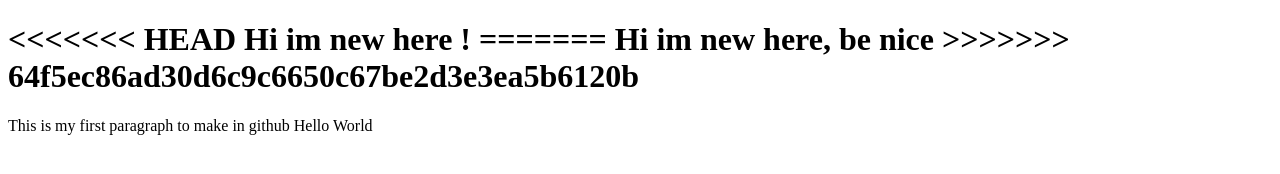
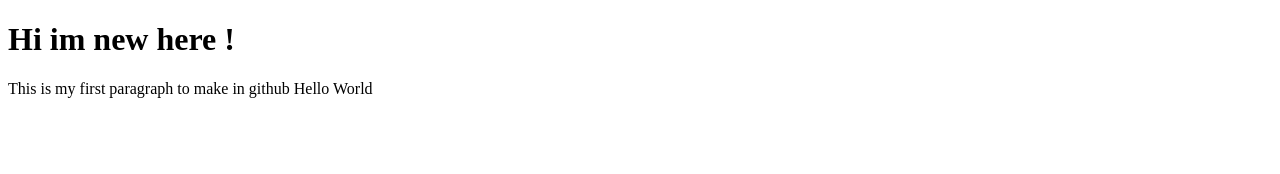
Before and after one commit to Varezo/Latihan1, a plain HTML site: page index.html in a window 1280 px wide. Drawn offline with Linux system fonts and the light colour scheme.

Commit message:
Update index.html

```diff
--- a/index.html
+++ b/index.html
@@ -5,11 +5,7 @@
 </head>
 <body>
     <h1>
-<<<<<<< HEAD
         Hi im new here !
-=======
-        Hi im new here, be nice
->>>>>>> 64f5ec86ad30d6c9c6650c67be2d3e3ea5b6120b
     </h1>
     <p1>
         This is my first paragraph to make in github
```
